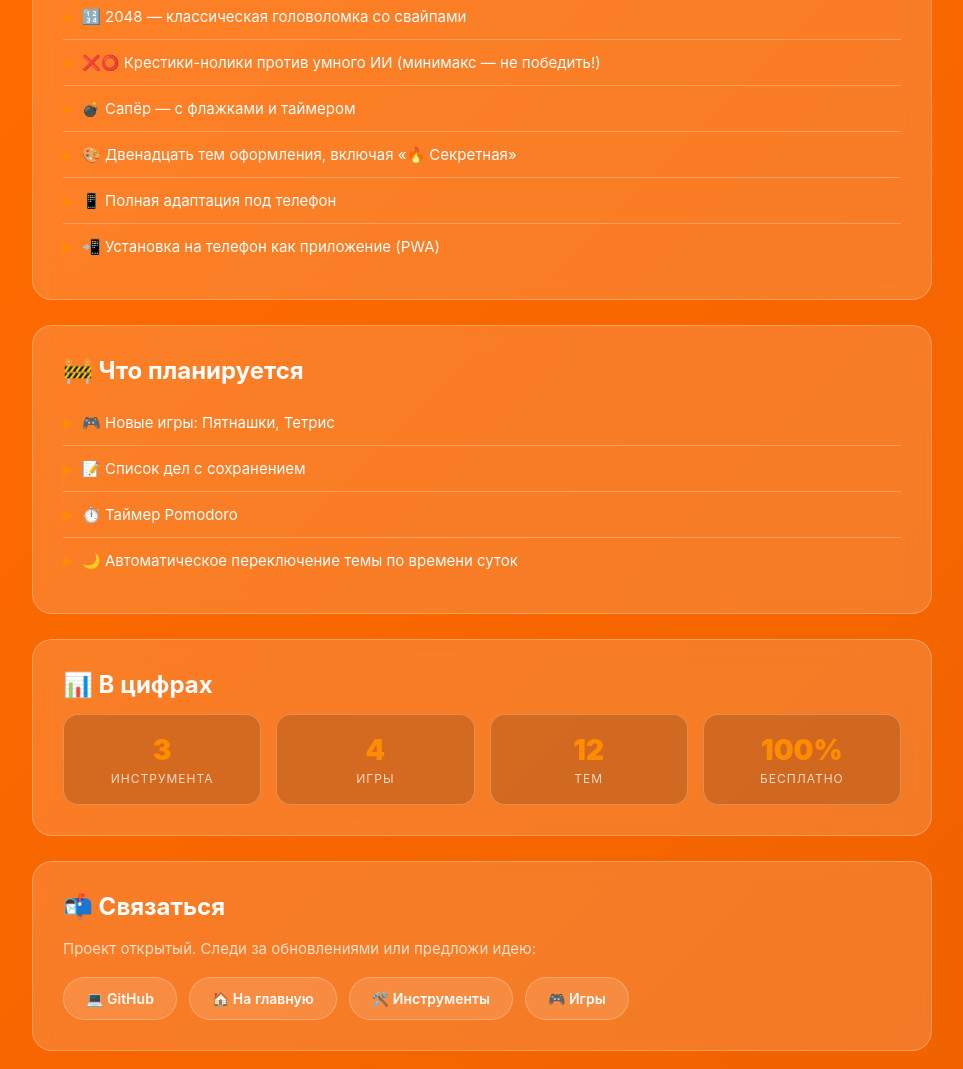
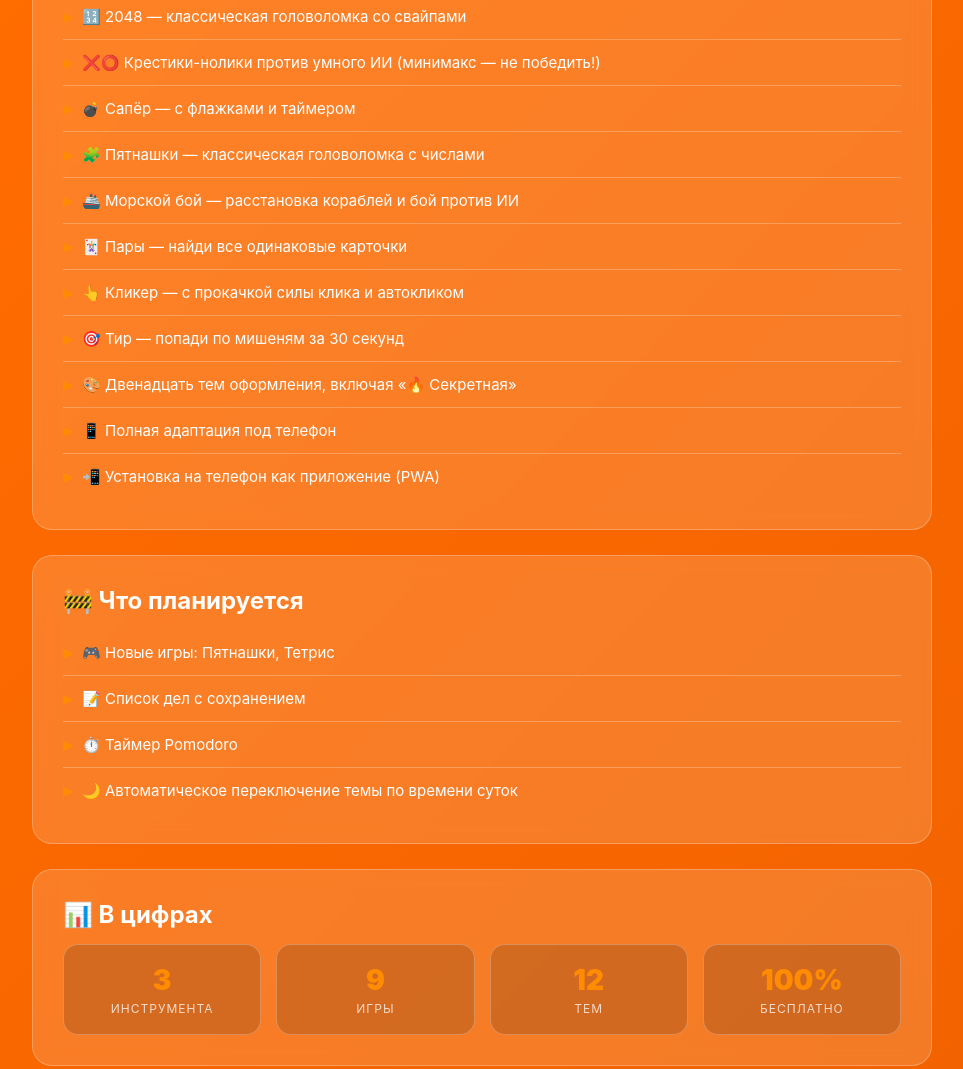
Before and after one commit to dazhisuper0-create/Ki_Tools, a plain HTML site: page site.html in a window 1280 px wide. Shown: the part 900-1969 px from the top of the page, without its empty margins (158-1121 px from the left). Drawn offline with Linux system fonts and the light colour scheme.

Commit message:
Update site.html

```diff
--- a/site.html
+++ b/site.html
@@ -207,6 +207,11 @@
                 <li>🔢 2048 — классическая головоломка со свайпами</li>
                 <li>❌⭕ Крестики-нолики против умного ИИ (минимакс — не победить!)</li>
                 <li>💣 Сапёр — с флажками и таймером</li>
+                <li>🧩 Пятнашки — классическая головоломка с числами</li>
+                <li>🚢 Морской бой — расстановка кораблей и бой против ИИ</li>
+                <li>🃏 Пары — найди все одинаковые карточки</li>
+                <li>👆 Кликер — с прокачкой силы клика и автокликом</li>
+                <li>🎯 Тир — попади по мишеням за 30 секунд</li>
                 <li>🎨 Двенадцать тем оформления, включая «🔥 Секретная»</li>
                 <li>📱 Полная адаптация под телефон</li>
                 <li>📲 Установка на телефон как приложение (PWA)</li>
@@ -231,7 +236,7 @@
                     <div class="stat-label">Инструмента</div>
                 </div>
                 <div class="stat-box">
-                    <div class="stat-value">4</div>
+                    <div class="stat-value">9</div>
                     <div class="stat-label">Игры</div>
                 </div>
                 <div class="stat-box">
```
